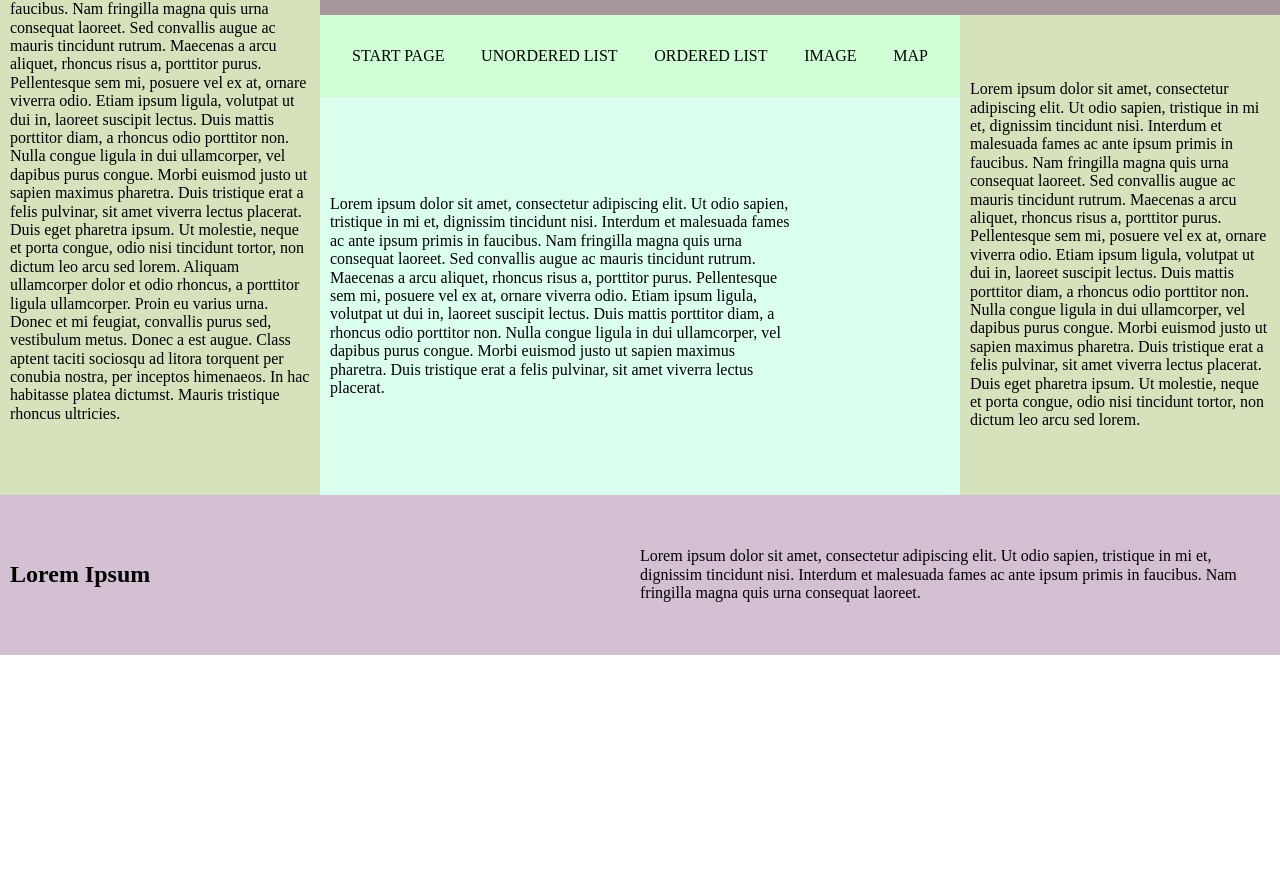
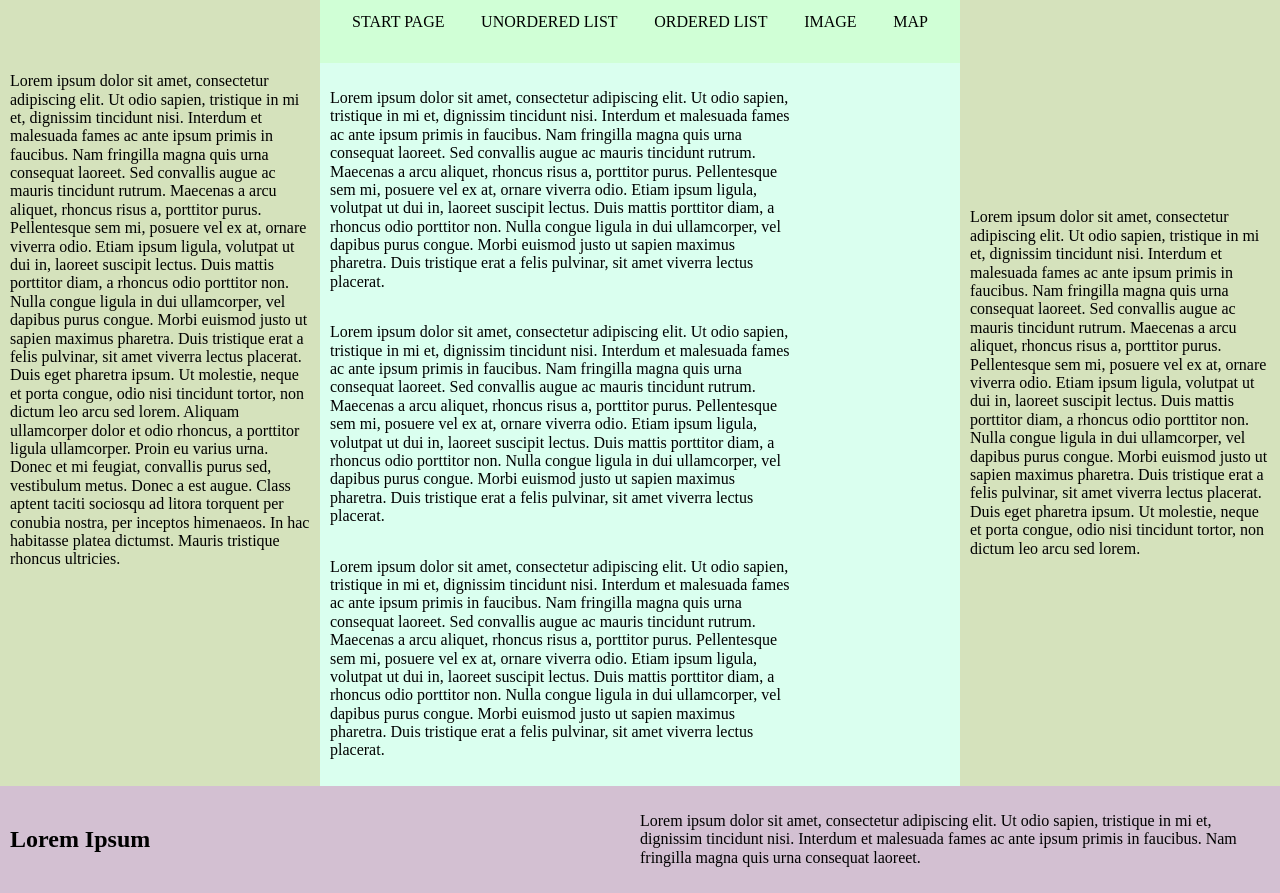
Before and after one commit to Ekedani/webdev-lab-1, a website: page index.html in a window 1280 px wide. Shown: the part 145-1038 px from the top of the page. Before the commit the page ends 800 px from the top, so only its background shows below. Drawn offline with Linux system fonts and the light colour scheme.

Commit message:
Added more content to main block

```diff
--- a/index.html
+++ b/index.html
@@ -66,6 +66,34 @@
                 pharetra. Duis tristique erat a felis pulvinar, sit amet viverra
                 lectus placerat.
             </p>
+            <p class="main-text">
+                Lorem ipsum dolor sit amet, consectetur adipiscing elit. Ut odio
+                sapien, tristique in mi et, dignissim tincidunt nisi. Interdum
+                et malesuada fames ac ante ipsum primis in faucibus. Nam
+                fringilla magna quis urna consequat laoreet. Sed convallis augue
+                ac mauris tincidunt rutrum. Maecenas a arcu aliquet, rhoncus
+                risus a, porttitor purus. Pellentesque sem mi, posuere vel ex
+                at, ornare viverra odio. Etiam ipsum ligula, volutpat ut dui in,
+                laoreet suscipit lectus. Duis mattis porttitor diam, a rhoncus
+                odio porttitor non. Nulla congue ligula in dui ullamcorper, vel
+                dapibus purus congue. Morbi euismod justo ut sapien maximus
+                pharetra. Duis tristique erat a felis pulvinar, sit amet viverra
+                lectus placerat.
+            </p>
+            <p class="main-text">
+                Lorem ipsum dolor sit amet, consectetur adipiscing elit. Ut odio
+                sapien, tristique in mi et, dignissim tincidunt nisi. Interdum
+                et malesuada fames ac ante ipsum primis in faucibus. Nam
+                fringilla magna quis urna consequat laoreet. Sed convallis augue
+                ac mauris tincidunt rutrum. Maecenas a arcu aliquet, rhoncus
+                risus a, porttitor purus. Pellentesque sem mi, posuere vel ex
+                at, ornare viverra odio. Etiam ipsum ligula, volutpat ut dui in,
+                laoreet suscipit lectus. Duis mattis porttitor diam, a rhoncus
+                odio porttitor non. Nulla congue ligula in dui ullamcorper, vel
+                dapibus purus congue. Morbi euismod justo ut sapien maximus
+                pharetra. Duis tristique erat a felis pulvinar, sit amet viverra
+                lectus placerat.
+            </p>
         </main>
 
         <aside class="right">
```
